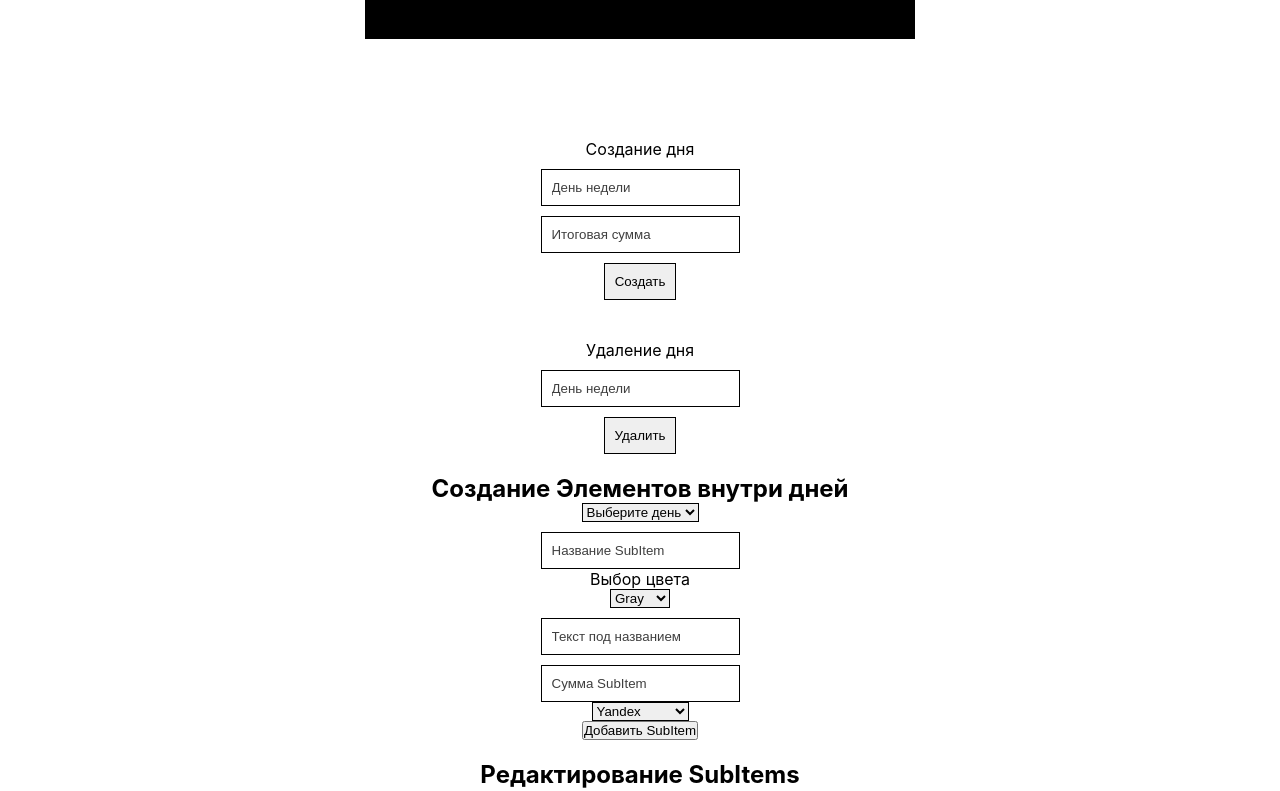
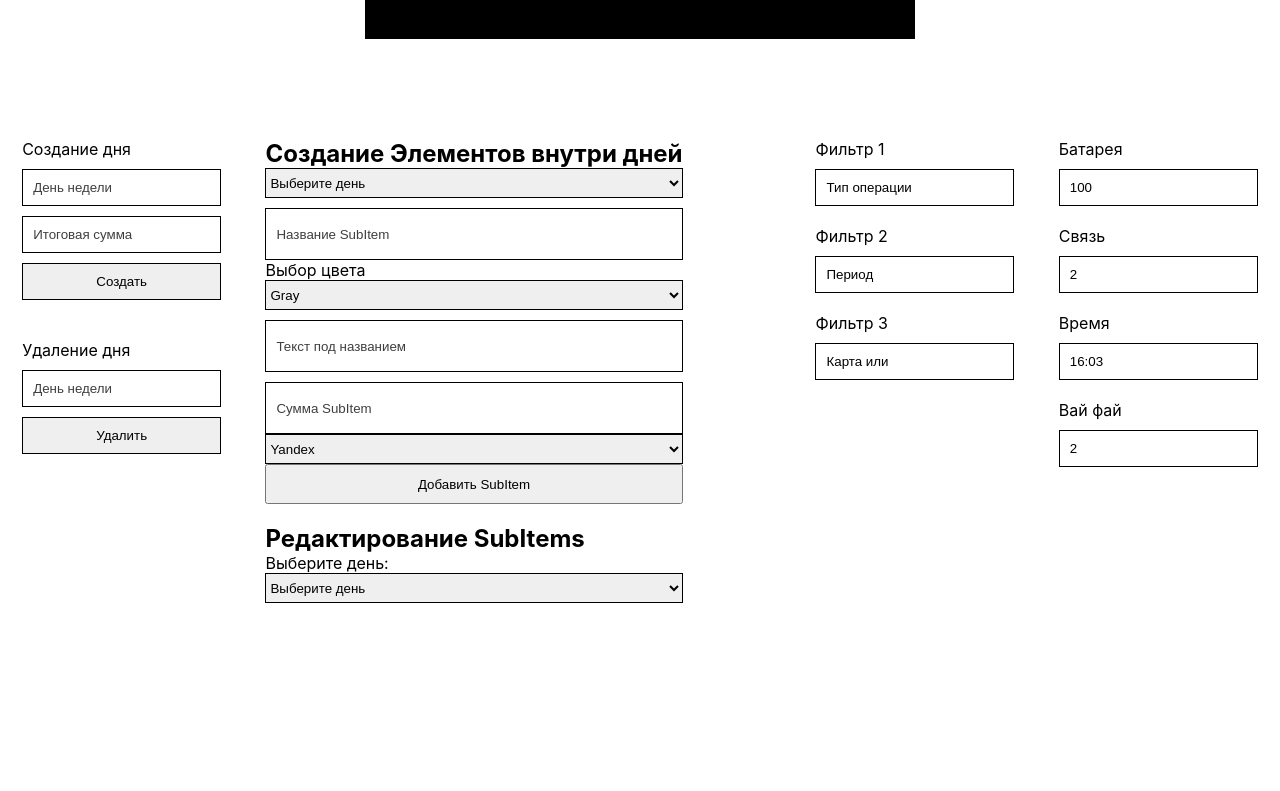
Before and after one commit to Chupserso/bank, a React (Create React App) app: page /phone in a window 1280 px wide. Shown: the part 1020-1811 px from the top of the page. After the commit the page ends 1743 px from the top, so only its background shows below. Built offline with nearby package versions, Linux system fonts and the light colour scheme.

Commit message:
1.05 bag fix(forms)

```diff
--- /dev/null
+++ b/src/components/doc/Doc.css
@@ -0,0 +1,21 @@
+.edit-form {
+    display: flex;
+    flex-direction: column;
+    align-items: center;
+}
+.doc-wrap h2 {
+    text-align: center;
+    margin-bottom: 20px;
+}
+.doc-wrap textarea {
+    margin-top: 20px;
+    margin-bottom: 80px;
+    padding: 10px;
+    width: 500px;
+    margin-left: 20px;
+    height: 100px;
+}
+.doc-wrap label {
+    display: flex;
+    flex-direction: column;
+}
--- a/src/components/doc/Doc.js
+++ b/src/components/doc/Doc.js
@@ -2,10 +2,11 @@ import sberImg from "../../images/sberbank.logo_icon.svg";
 import signImg from "../../images/podp.png";
 import geoImg from "../../images/mesto.png";
 import phoneImg from "../../images/phone.png";
+import "./Doc.css";
 
 export const Doc = ({documentContent, handleInputChange}) => {
     return (
-        <>
+        <div className="doc-wrap">
                     <h1>Документ</h1>
             <div className="document">
                 <div className="doc">
@@ -78,6 +79,6 @@ export const Doc = ({documentContent, handleInputChange}) => {
                     </label>
                 ))}
             </form>
-        </>
+        </div>
     );
 }
--- a/src/components/form/Form.css
+++ b/src/components/form/Form.css
@@ -2,8 +2,7 @@
     margin-top: 100px;
     margin-bottom: 100px;
     display: flex;
-    flex-direction: column;
-    align-items: center;
+    justify-content: space-around;
 }
 .form input {
     margin-top: 10px;
@@ -34,3 +33,32 @@ input::placeholder {
 select {
     border: 1px solid #000;
 }
+.day-form {
+    display: flex;
+    flex-direction: column;
+}
+.sub-form {
+    display: flex;
+    flex-direction: column;
+}
+.sub-form input {
+    height: 30px;
+}
+.sub-form button {
+    height: 40px;
+}
+.sub-form select {
+    height: 30px;
+}
+.edit-forms {
+    display: flex;
+    flex-direction: column;
+}
+.filtrs-form {
+    display: flex;
+    flex-direction: column;
+}
+.form-phone {
+    display: flex;
+    flex-direction: column;
+}
--- a/src/components/form/Form.js
+++ b/src/components/form/Form.js
@@ -189,6 +189,7 @@ export const Form = (props) => {
 
     return (
         <div className="form">
+            <div className="day-form">
                 <label>Создание дня</label>
                 <input
                     type="text"
@@ -214,6 +215,10 @@ export const Form = (props) => {
                 />
                 <input type="submit" onClick={deleteDay} value="Удалить" />
                 <br />
+            </div>
+
+
+            <div className="sub-form">
             <h2>Создание Элементов внутри дней</h2>
             <select onChange={(e) => setSelectedDay(e.target.value)} value={selectedDay}>
                 <option value="">Выберите день</option>
@@ -324,8 +329,10 @@ export const Form = (props) => {
                 )}
                 </div>
             <br />
-            <div>{forms}</div>
+            </div>
+            <div className="edit-forms">{forms}</div>
             <br />
+            <div className="filtrs-form">
                 <label>Фильтр 1</label>
                 <input
                     type="text"
@@ -361,7 +368,8 @@ export const Form = (props) => {
                     }}
                     placeholder="Фильтр 3"
                 />
-                        <br />
+            </div>
+            <div className="form-phone">
                 <label>Батарея</label>
                 <input
                     type="number"
@@ -416,5 +424,6 @@ export const Form = (props) => {
                     placeholder="Вай фай"
                 />
             </div>
+        </div>
     );
 };
```
Lines whose indentation alone changed are shown as unchanged.
